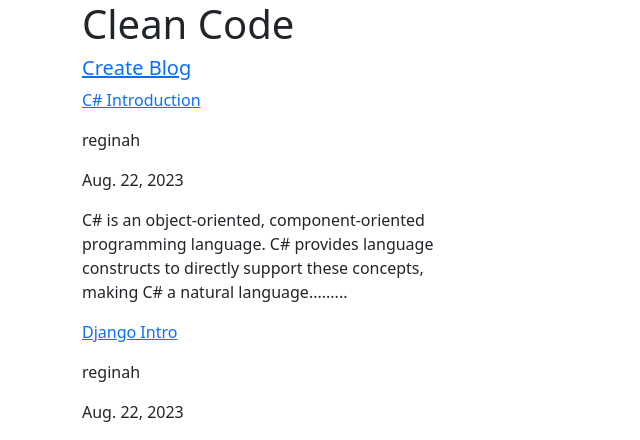
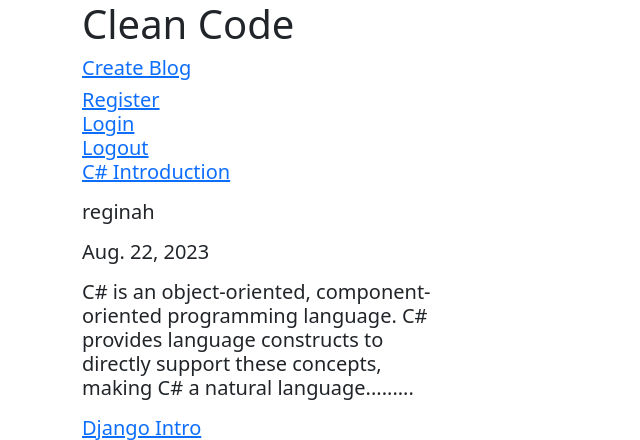
Before and after one commit to reggyshicky/Blog_Website_Django, a Django app: page / in a window 1280 px wide. Shown: the top 440 px of the page, without its empty margins (0-640 px from the left). Run offline with Django 4.2, Linux system fonts and the light colour scheme; data comes from the database, SQL or seed files in the repository.

Commit message:
Mapped our login, logout, editpost and createblog on the homepage

```diff
--- a/Blog/templates/details_page.html
+++ b/Blog/templates/details_page.html
@@ -9,6 +9,7 @@
                 <img src="{{ post.image.url }}" alt="Image" height="200px", width="200px">
                 <p>{{post.description}}</p>
                 <p>{{ post.post}}</P>
+                <a href="{% url 'editpost' pk=post.pk %}"><h5>Edit Post</5></a>
             </div>
             <div>
                 <br>
--- a/Blog/templates/newpost.html
+++ b/Blog/templates/newpost.html
@@ -1,7 +1,7 @@
 {% extends "layout.html" %}
 {% block Homepage %}
 <div>
-    <form action="{% url 'createpost' %}" method="POST">
+    <form enctype="multipart/form-data" action="{% url 'createpost' %}" method="POST">
         {% csrf_token %}
         <div>
             <label>title</label>
--- a/Blog/templates/postcontent.html
+++ b/Blog/templates/postcontent.html
@@ -2,6 +2,9 @@
 {% block Content %}
 <h1>Clean Code</h1>
 <a href="{% url 'createpost' %}"><h5>Create Blog</h5></a>
+<a href="{% url 'register' %}"><h5>Register</5></a>
+<a href="{% url 'login' %}"><h5>Login</5></a>
+<a href="{% url 'logout' %}"><h5>Logout</5></a>
 <div class="row">
     <div class="col-4">
         {% for post in posts %}
```
Also changed, not shown: Blog/media/images/download_1_kDTOWAx.png (added).
